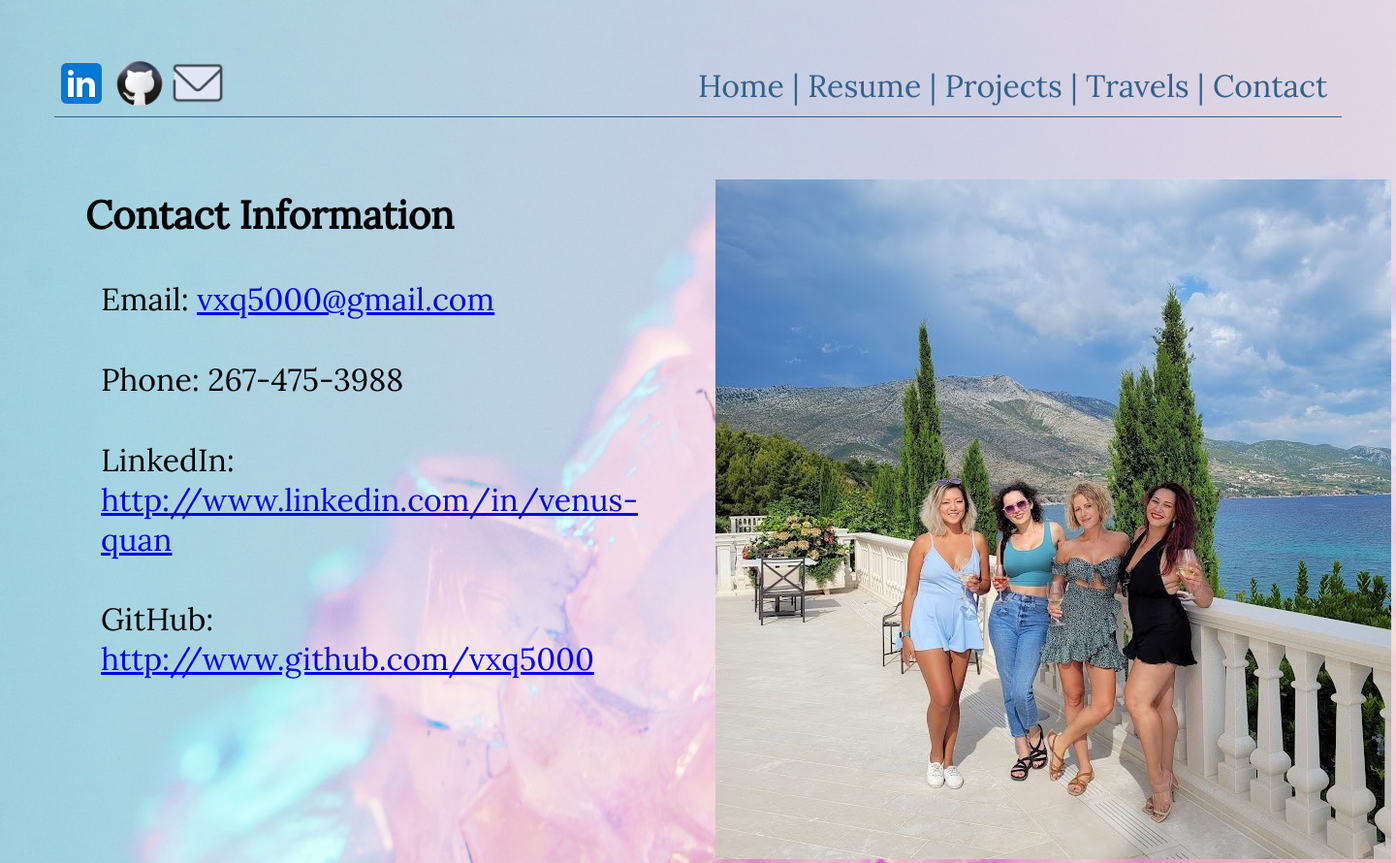
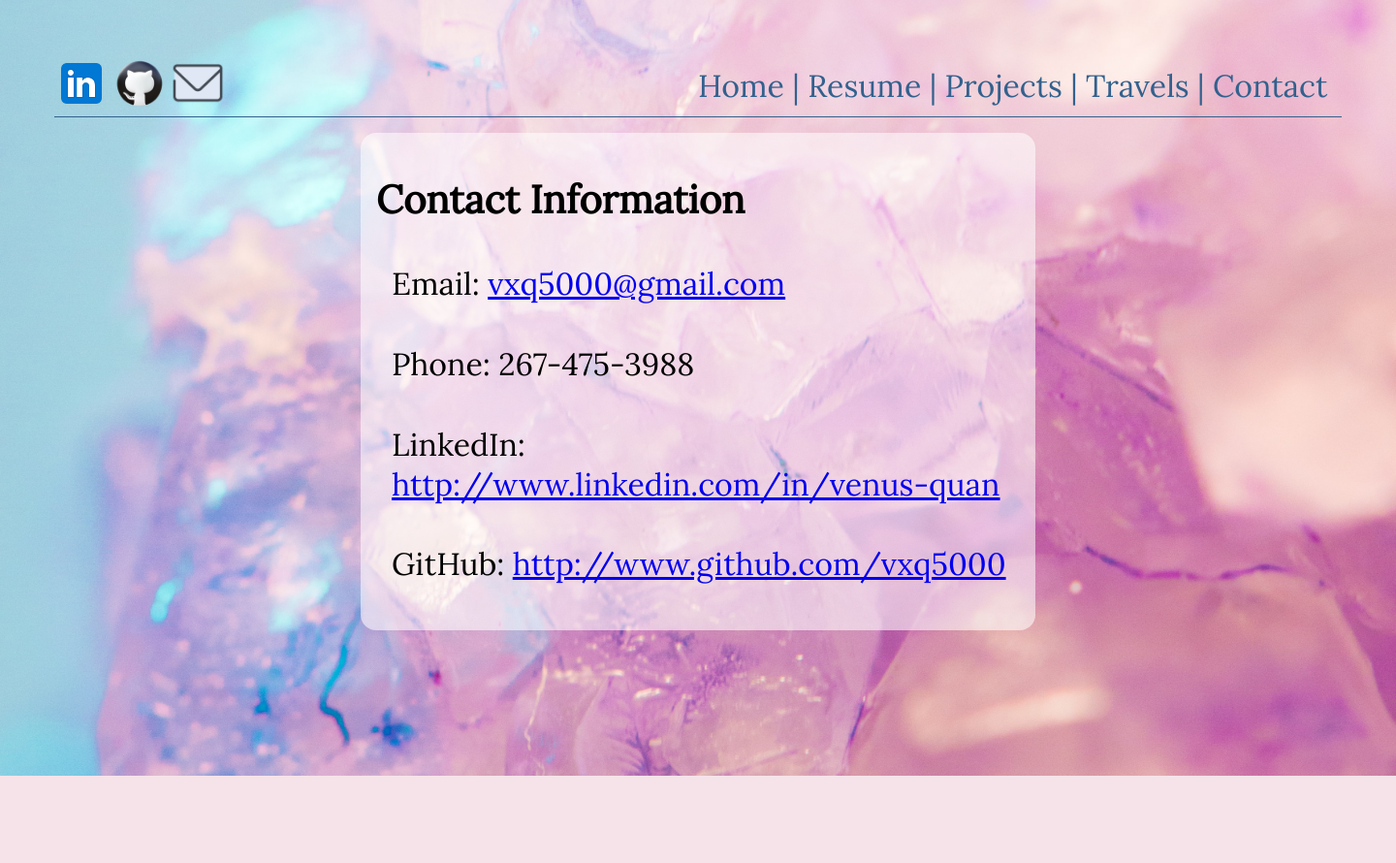
Before and after one commit to vxq5000/Portfolio, a Flask app: page /contact in a window 1440 px wide. Shown: the whole page at 97% size. After the commit the page ends 800 px from the top, so only its background shows below. Run offline with Flask 2, Linux system fonts and the light colour scheme.

Commit message:
changed formatting and color for projects/contact

```diff
--- a/static/css/style.css
+++ b/static/css/style.css
@@ -9,7 +9,7 @@
 }
 
 .main{
-  background-color: white;
+  background-color: rgba(255, 255, 255, 0.759);
   border-radius: 1em;
 }
 .namehead {
@@ -86,6 +86,8 @@
 
 .resumebody{
   display: flex;
+  background-color: rgba(255, 255, 255, 0.759);
+  border-radius: 1em;
 }
 
 .leftbar {
@@ -129,28 +131,10 @@
   padding-top: .3em;
 }
 
-.contact h1 {
-  font-size: 2.5em;
-}
-
-.contact p{
-  font-size: 2em;
-  padding-top: .3em;
-}
-
-.contactbody{
-  display: flex;
-}
-
-.contact{
-  flex: 1;
-  margin: 2em;
-}
-
-.croatia{
-  flex: .75;
-  margin: 3em;
-  height: 4em;
+.projectbody {
+  margin: auto;
+  width: 50%;
+  padding: 1em;
 }
 
 .video1 , .video2{
@@ -166,3 +150,20 @@
   font-size: 1.5em;
   margin-left: 1em;
 }
+
+.contact h1 {
+  font-size: 2.5em;
+}
+
+.contact p{
+  font-size: 2em;
+  padding-top: .3em;
+}
+
+.contactbody{
+  margin: auto;
+  width: 50%;
+  padding: 1em;
+  background-color: rgba(255, 255, 255, 0.559);
+  border-radius: 1em;
+}
--- a/templates/contact.html
+++ b/templates/contact.html
@@ -36,9 +36,6 @@
     <p>GitHub: <a href="http://www.github.com/vxq5000">http://www.github.com/vxq5000</a></p>
   </div>
 
-  <div class="croatia">
-    <img src="/static/img/croatia.jpg" alt="croatia">
-  </div>
   </div>
 </body>
 </html>
--- a/templates/projects.html
+++ b/templates/projects.html
@@ -27,6 +27,7 @@
   </div>
 </div>
 
+<div class="projectbody">
   <p class="appname">Skincare Routine Application</p>
   <p class="description">Description: Learn about skincare products and create skincare routines</p>
   <p class="description">Built with: Python, Flask, MySQL, Bootstrap, HTML, CSS</p>
@@ -40,5 +41,7 @@
   <div class="video2">
     <video width="1000" src="/static/video/GrocerySwap.mp4" autoplay muted></video>
   </div>
+</div>
+
 </body>
 </html>
```
Lines whose indentation alone changed are shown as unchanged.
